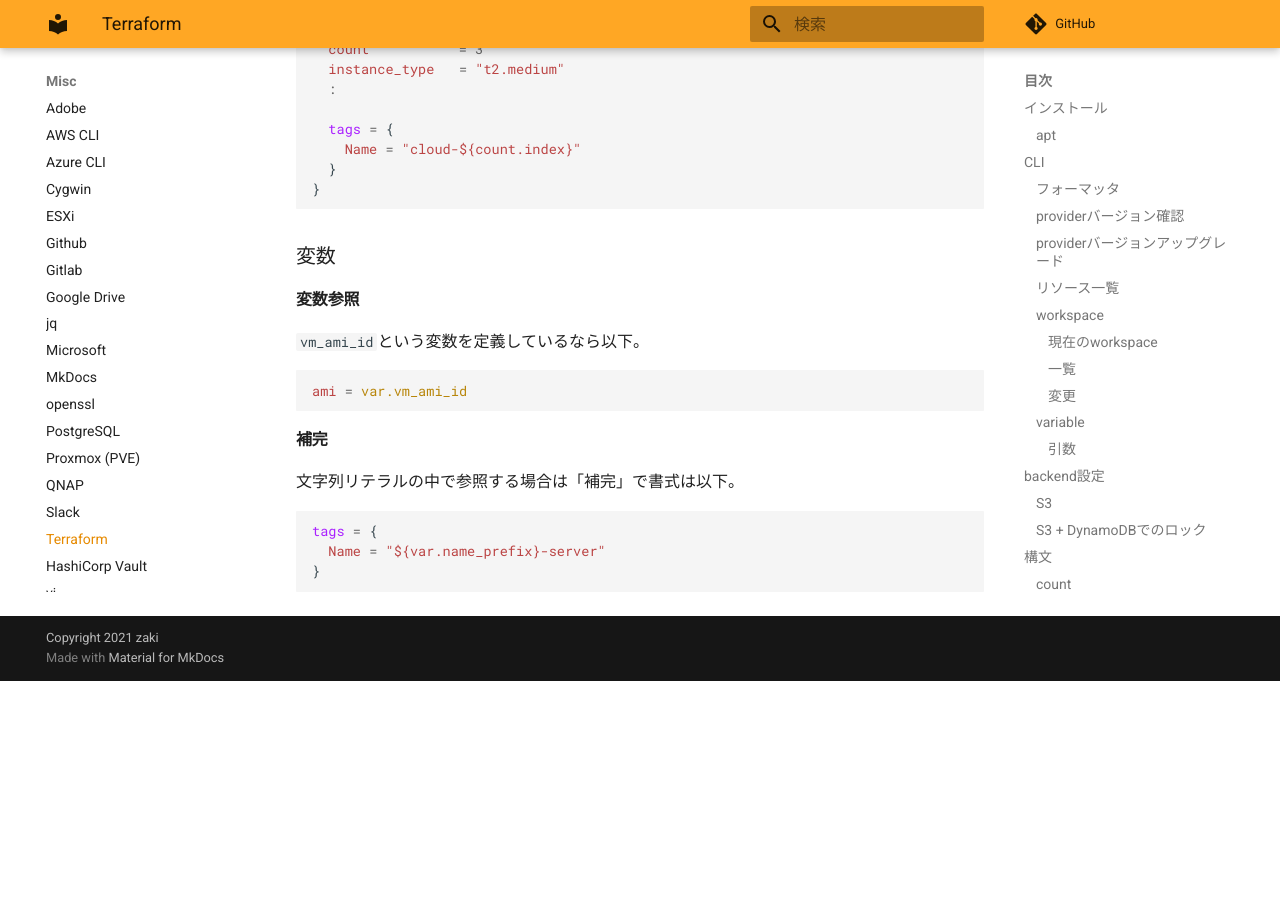
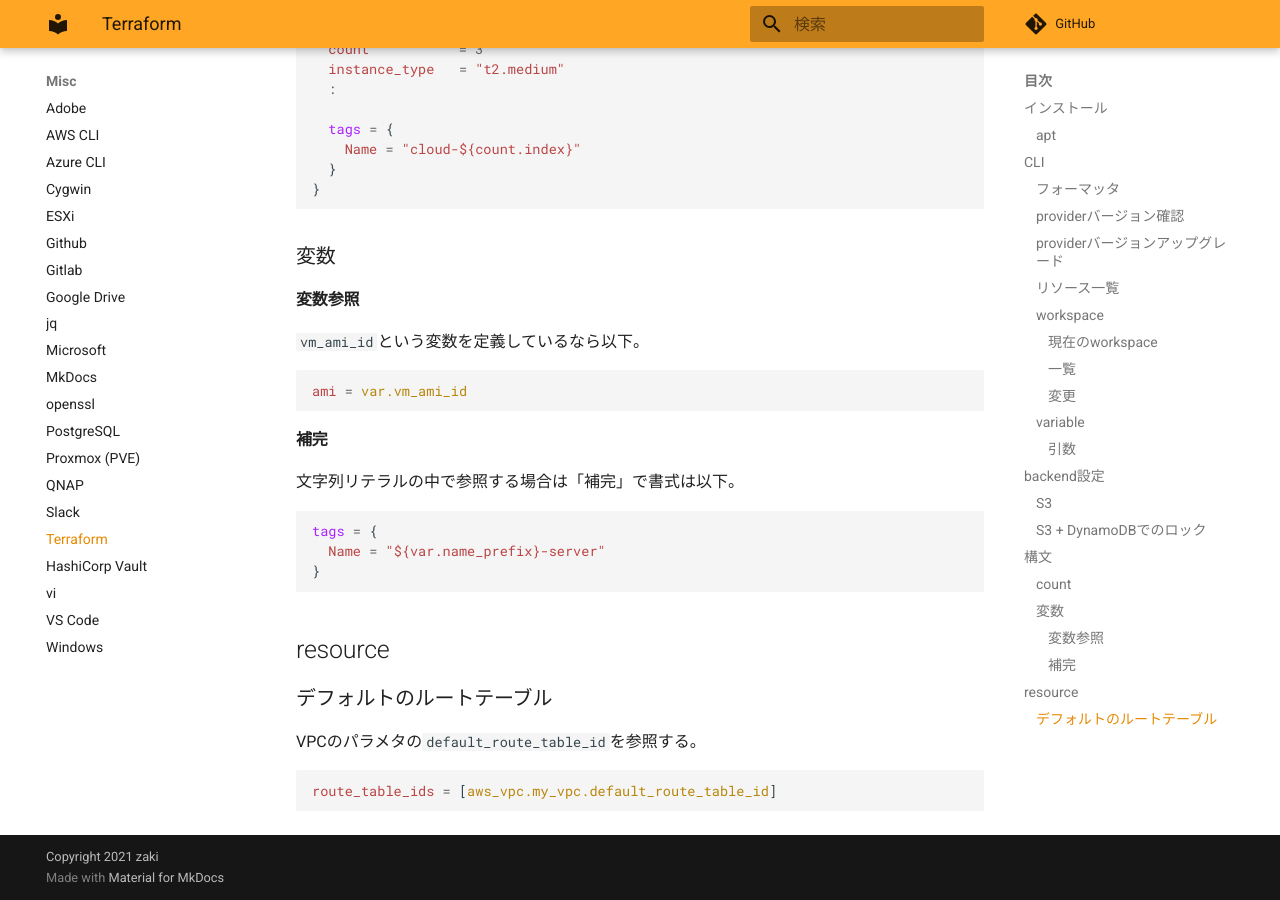
Before and after one commit to zaki-lknr/docs, an MkDocs documentation site: the page built from docs/Misc/terraform.md, in a window 1280 px wide and 900 px high, scrolled down 3415 px. Built offline with MkDocs 1.6.1 and Material for MkDocs 9.7.7, drawn with Linux system fonts in a browser that asks for light colours; comment, search, counter and statistics services are not loaded; before the commit the page ends 4096 px from its top, so only the background shows below that.

Commit message:
add: misc/terraform: デフォルトのルートテーブル

````diff
--- a/docs/Misc/terraform.md
+++ b/docs/Misc/terraform.md
@@ -183,3 +183,13 @@ tags = {
   Name = "${var.name_prefix}-server"
 }
 ```
+
+## resource
+
+### デフォルトのルートテーブル
+
+VPCのパラメタの`default_route_table_id`を参照する。
+
+```terraform
+route_table_ids = [aws_vpc.my_vpc.default_route_table_id]
+```
````
